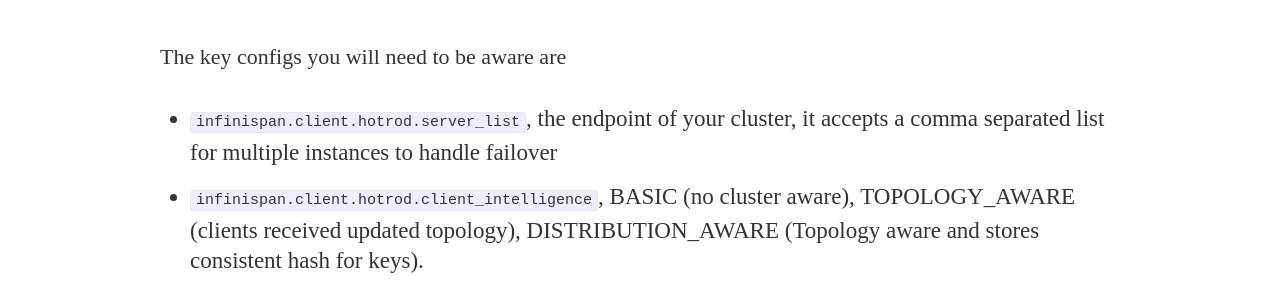
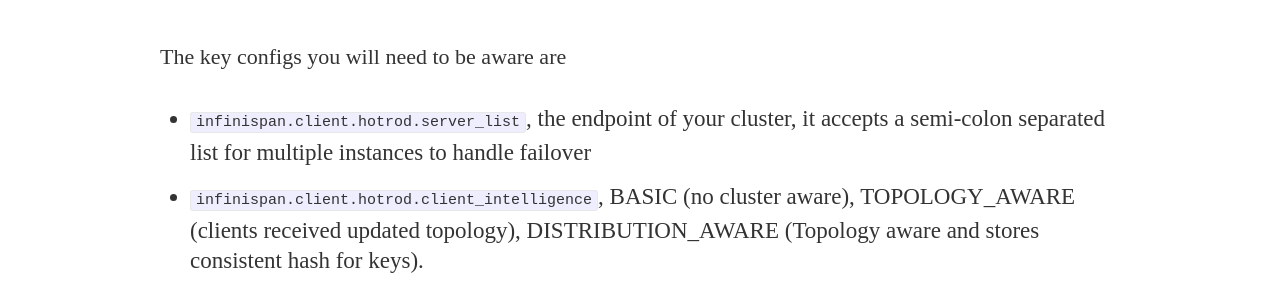
Before and after one commit to wohshon/wohshon.github.io, a Jekyll site: the page built from _posts/2020-11-04-infinispan-springboot-client.markdown, in a window 1280 px wide and 900 px high, scrolled down 1051 px. Shown: the part 154-448 px from the top of the window. Built offline with Jekyll 4.4.1, drawn with Linux system fonts in a browser that asks for light colours; nearby versions of some CDN libraries; some web fonts are replaced.

Commit message:
new post

```diff
--- a/_posts/2020-11-04-infinispan-springboot-client.markdown
+++ b/_posts/2020-11-04-infinispan-springboot-client.markdown
@@ -27,7 +27,7 @@
 
 The key configs you will need to be aware are
 
-- `infinispan.client.hotrod.server_list`, the endpoint of your cluster, it accepts a comma separated list for multiple instances to handle failover
+- `infinispan.client.hotrod.server_list`, the endpoint of your cluster, it accepts a semi-colon separated list for multiple instances to handle failover
 - `infinispan.client.hotrod.client_intelligence`, BASIC (no cluster aware), TOPOLOGY_AWARE (clients received updated topology), DISTRIBUTION_AWARE (Topology aware and stores consistent hash for keys).
 - Bunch of authentication related configs:
 `infinispan.client.hotrod.sasl_mechanism`
```
